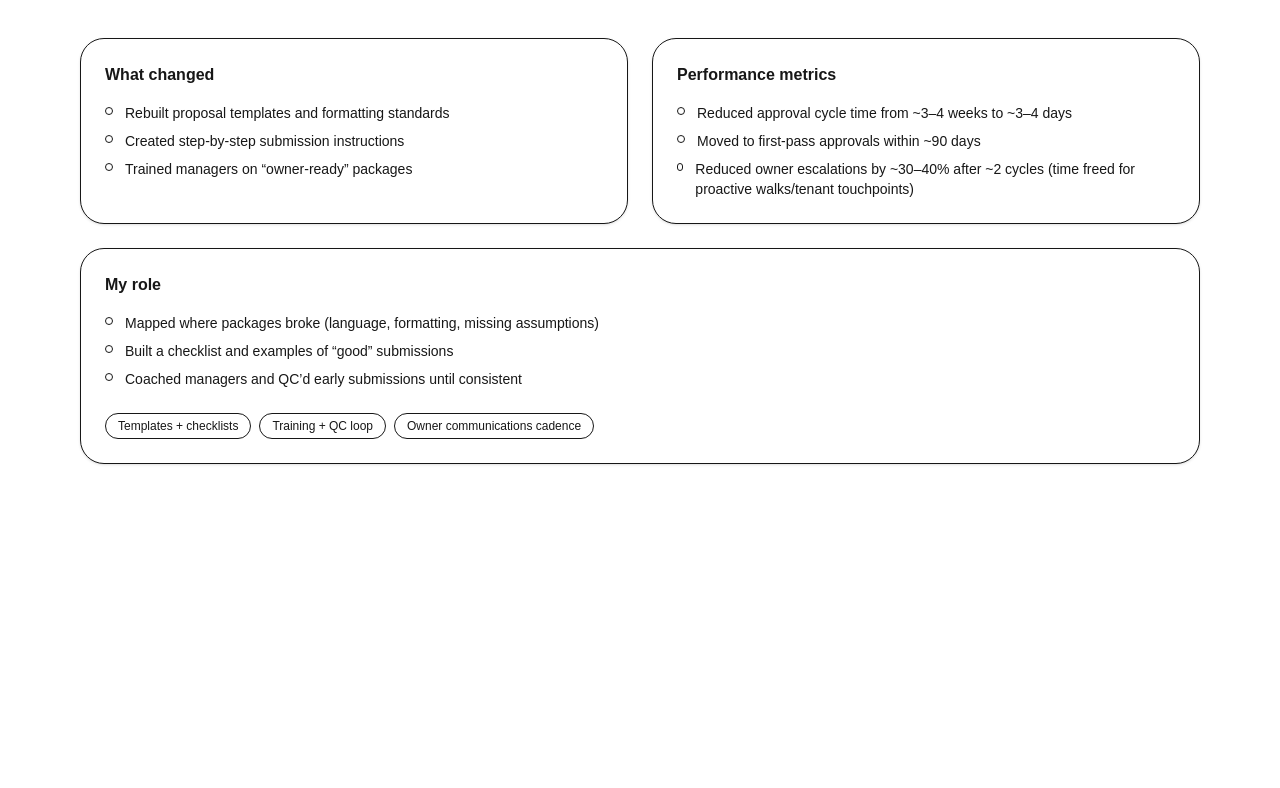
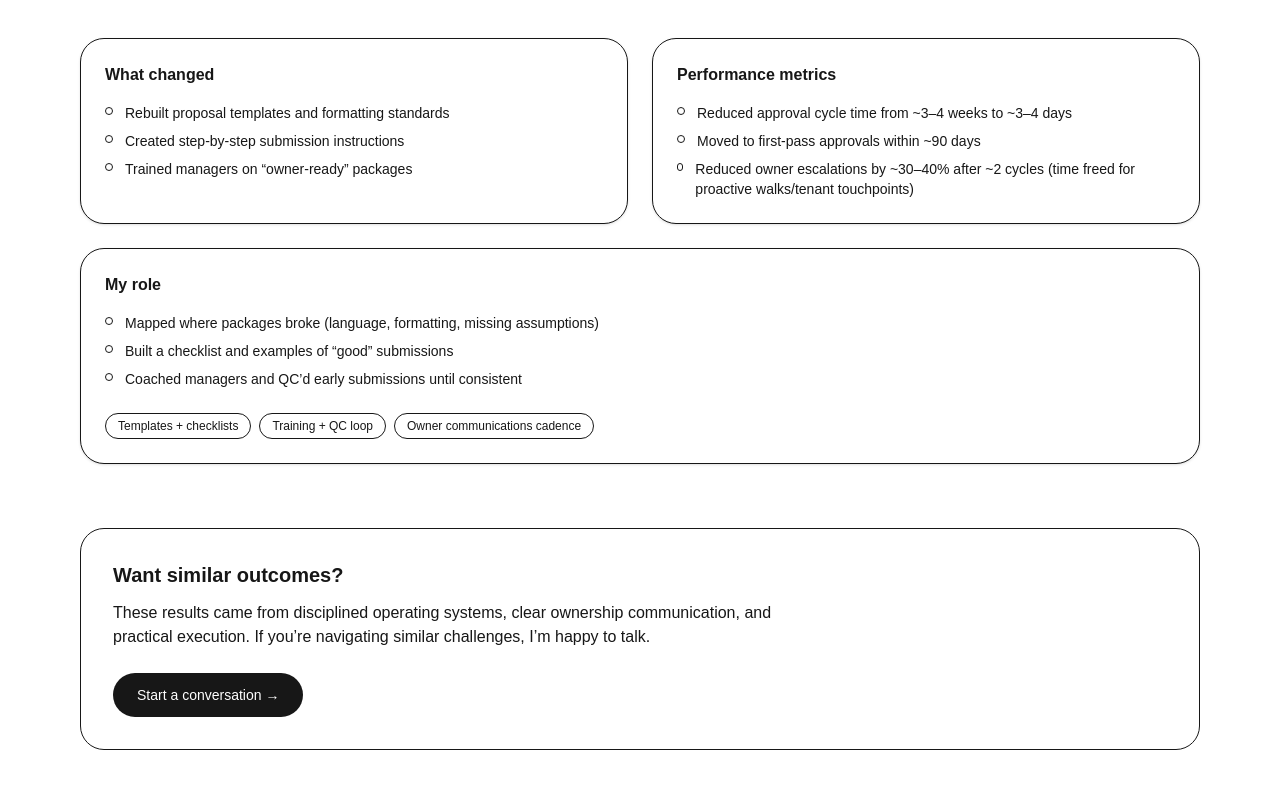
Before and after one commit to BK14782/brian-killian-consulting, a Next.js app: page /case-studies/approval-cycle-time in a window 1280 px wide. Shown: the part 500-1288 px from the top of the page. Before the commit the page ends 1012 px from the top, so only its background shows below. Built offline with nearby package versions, Linux system fonts and the light colour scheme.

Commit message:
Add conversion CTA to case study pages

```diff
--- a/src/app/case-studies/[slug]/page.tsx
+++ b/src/app/case-studies/[slug]/page.tsx
@@ -121,6 +121,27 @@ export default function CaseStudyPage({
           ) : null}
         </section>
       </div>
+      <section className="mt-16 rounded-3xl border bg-background/60 p-8">
+  <h2 className="text-xl font-semibold">
+    Want similar outcomes?
+  </h2>
+
+  <p className="mt-3 max-w-2xl text-muted-foreground">
+    These results came from disciplined operating systems, clear ownership
+    communication, and practical execution. If you’re navigating similar
+    challenges, I’m happy to talk.
+  </p>
+
+  <div className="mt-6">
+    <a
+      href="/contact"
+      className="inline-flex items-center rounded-full bg-foreground px-6 py-3 text-sm font-medium text-background transition hover:opacity-90"
+    >
+      Start a conversation →
+    </a>
+  </div>
+</section>
+
     </main>
   );
 }
```
